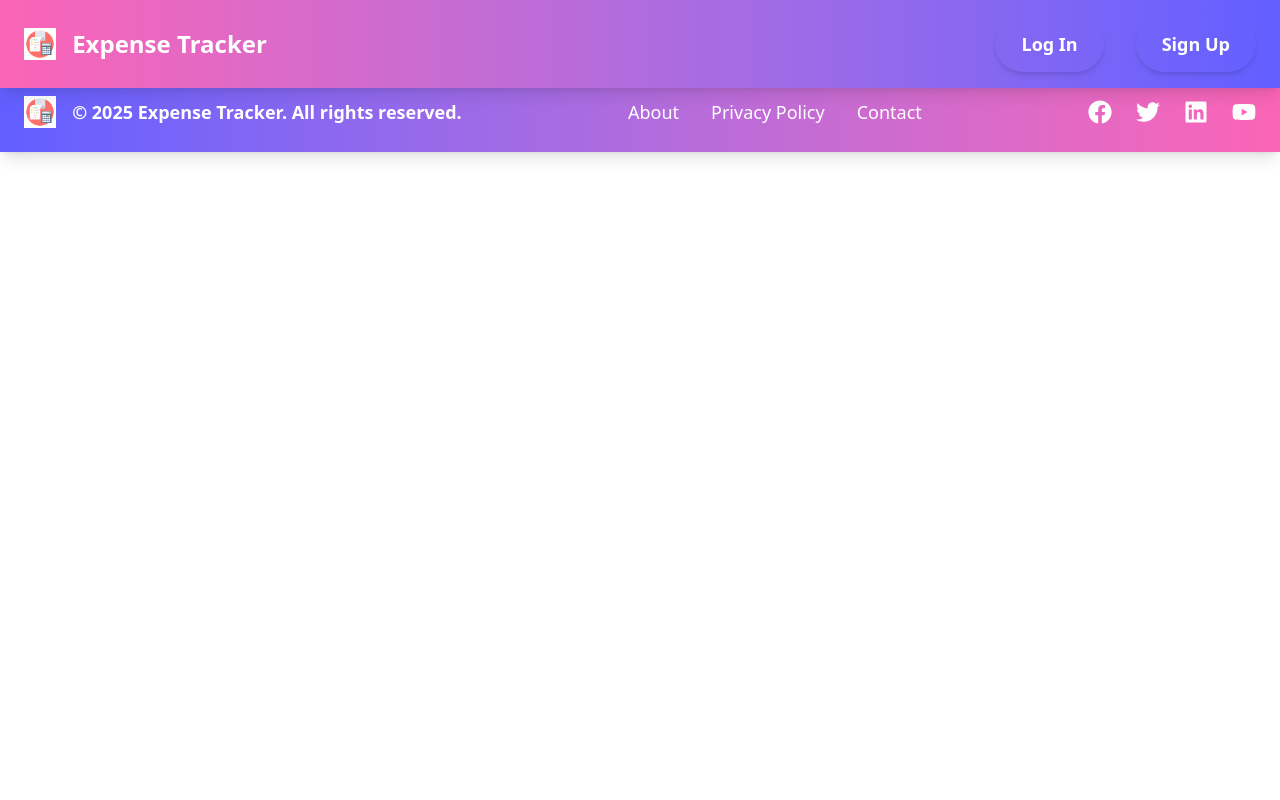
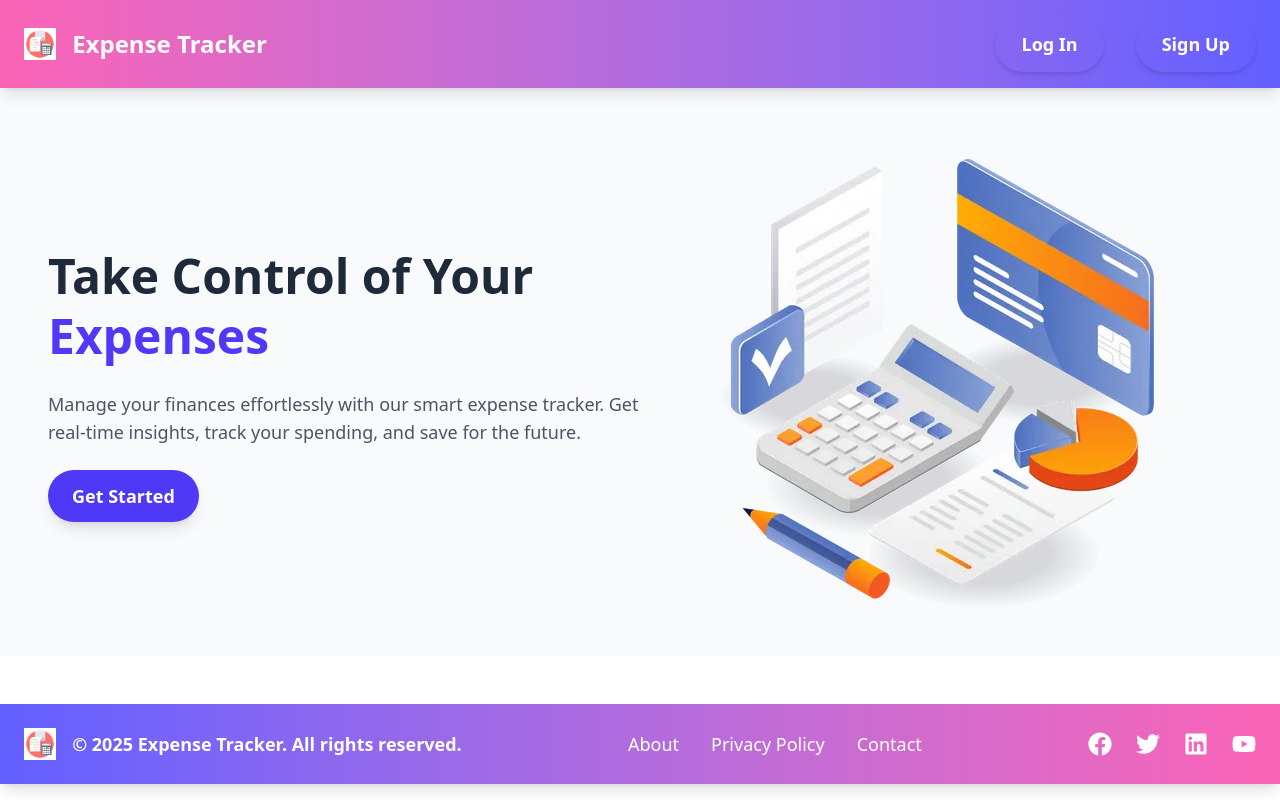
Before and after one commit to madeeasycodinglife/expense-management-frontend, a React (Vite) app: page / in a window 1280 px wide. Built offline with nearby package versions, Linux system fonts and the light colour scheme.

Commit message:
home section added.

```diff
--- a/src/App.jsx
+++ b/src/App.jsx
@@ -1,12 +1,13 @@
 import React from "react";
 import Header from "./components/Header";
 import Footer from "./components/Footer";
+import Home from "./components/Home";
 
 const App = () => {
   return (
     <div>
       <Header />
-      <h1>Hi</h1>
+      <Home />
       <Footer />
     </div>
   );
--- /dev/null
+++ b/src/components/Home.jsx
@@ -0,0 +1,36 @@
+import expenseIllustration from "../assets/expense-illustration.webp";
+
+const Home = () => {
+  return (
+    <section className="bg-gray-50 min-h-[82vh] flex items-center justify-center px-6 md:px-12">
+      <div className="container mx-auto flex flex-col pt-28 md:flex-row items-center justify-between">
+        {/* Left Side - Text Content */}
+        <div className="md:w-1/2 text-center md:text-left space-y-6">
+          <h1 className="text-4xl md:text-5xl font-bold text-gray-800 leading-tight">
+            Take Control of Your{" "}
+            <span className="text-indigo-600">Expenses</span>
+          </h1>
+          <p className="text-lg text-gray-600">
+            Manage your finances effortlessly with our smart expense tracker.
+            Get real-time insights, track your spending, and save for the
+            future.
+          </p>
+          <button className="px-6 py-3 bg-indigo-600 text-white text-lg font-semibold rounded-full shadow-lg hover:bg-indigo-700 transition-all duration-300 transform hover:scale-105 hover:cursor-pointer">
+            Get Started
+          </button>
+        </div>
+
+        {/* Right Side - Illustration/Image */}
+        <div className="md:w-1/2 flex justify-center mt-8 md:mt-0">
+          <img
+            src={expenseIllustration}
+            alt="Expense Management Illustration"
+            className="max-w-xs md:max-w-md"
+          />
+        </div>
+      </div>
+    </section>
+  );
+};
+
+export default Home;
```
Also changed, not shown: src/assets/expense-illustration.webp (added).
